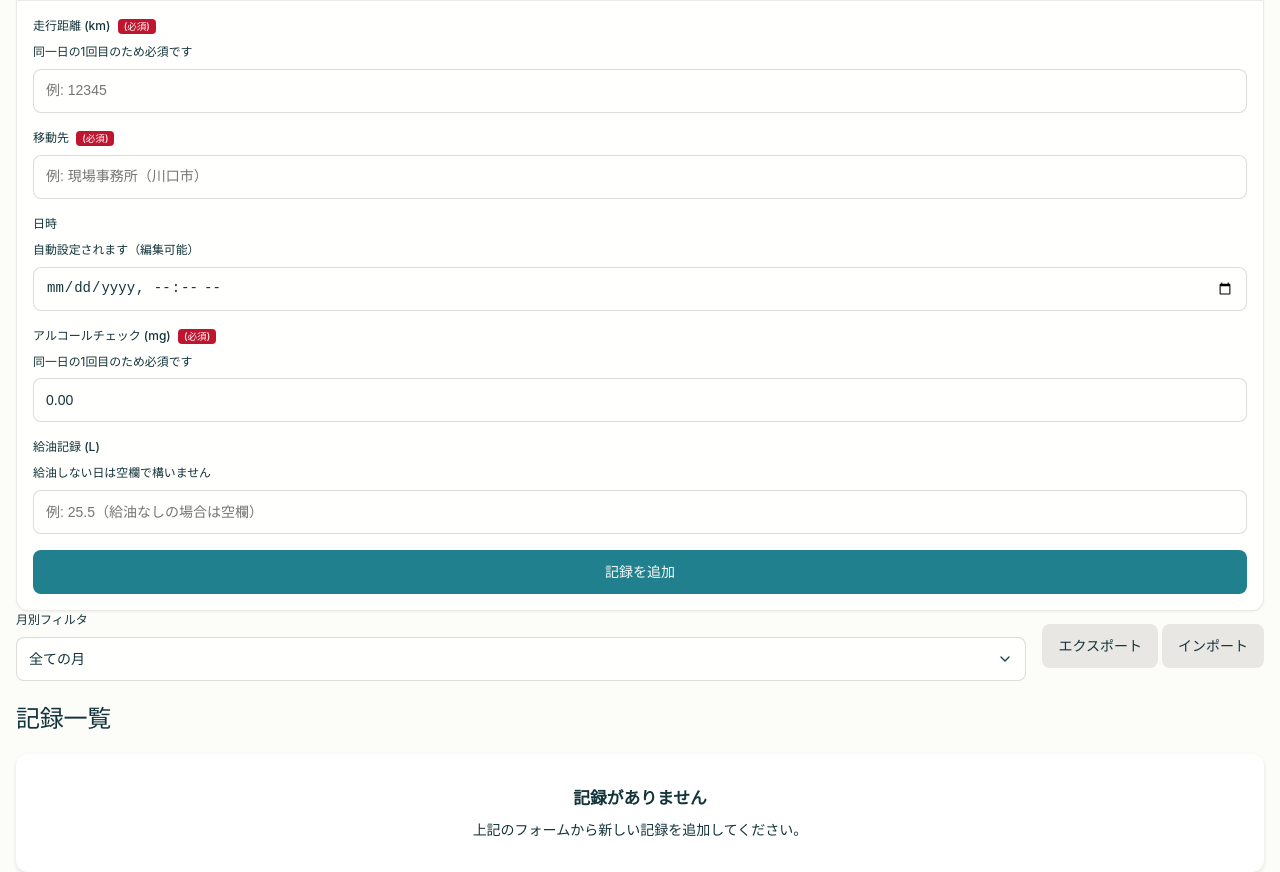
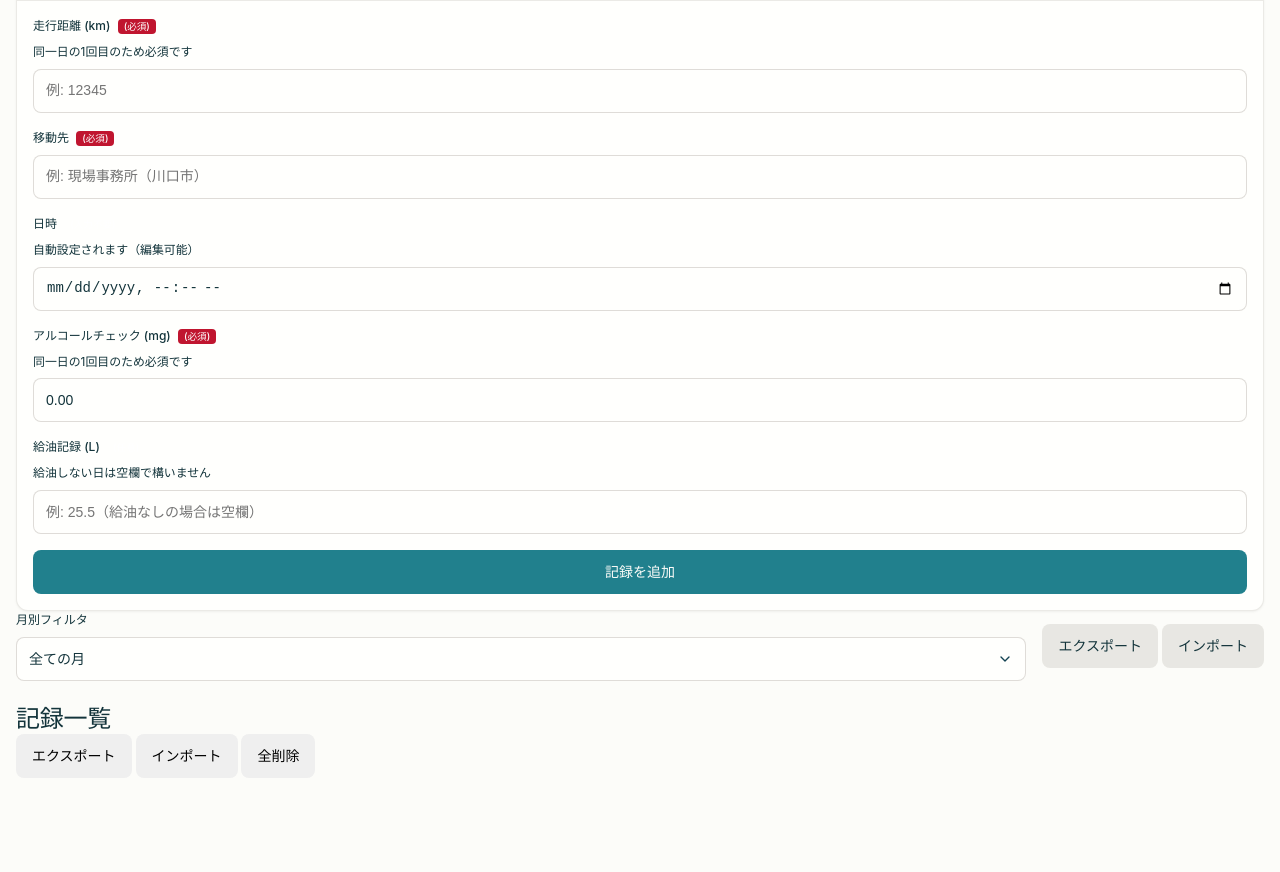
Before and after one commit to knkhdk/Cursor_untennisshi, a plain HTML site: page index.html in a window 1280 px wide. Shown: the part 188-1060 px from the top of the page. After the commit the page ends 966 px from the top, so only its background shows below. Drawn offline with Linux system fonts and the light colour scheme; a script that the page names is missing; a web font is replaced by a local one.

Commit message:
記録一覧の全削除ボタンを追加

```diff
--- a/index.html
+++ b/index.html
@@ -139,10 +139,12 @@
             <!-- 記録一覧 -->
             <section id="records-section">
                 <h2>記録一覧</h2>
-                <div id="records-container" class="records-container">
-                    <div class="empty-state">
-                        <p>記録がありません</p>
-                        <p class="text-secondary">上記のフォームから新しい記録を追加してください。</p>
+                <div class="record-list">
+                    <div id="records-container"></div>
+                    <div class="record-actions">
+                        <button id="exportButton" class="btn btn-secondary">エクスポート</button>
+                        <button id="importButton" class="btn btn-secondary">インポート</button>
+                        <button id="clearButton" class="btn btn-danger">全削除</button>
                     </div>
                 </div>
             </section>
```
